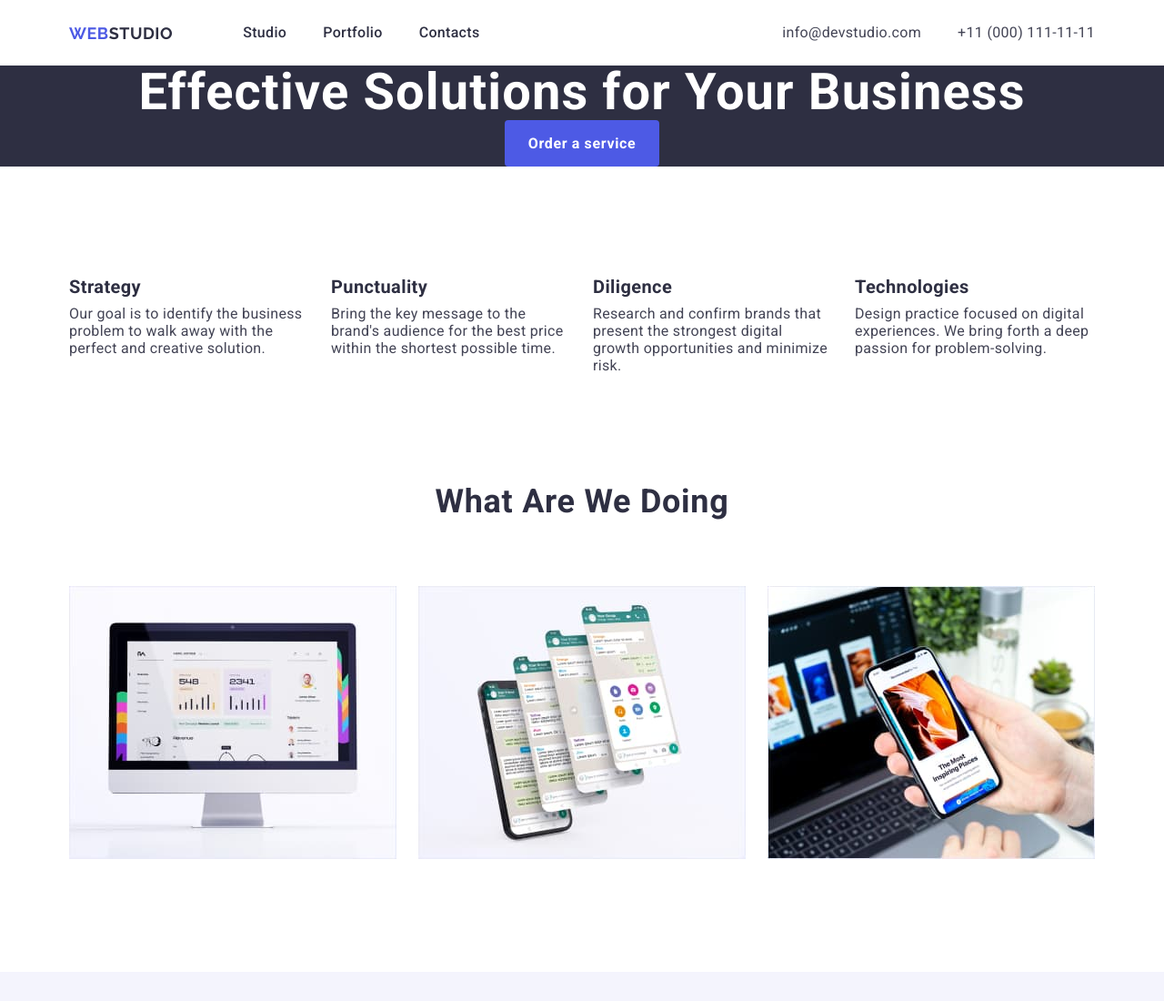
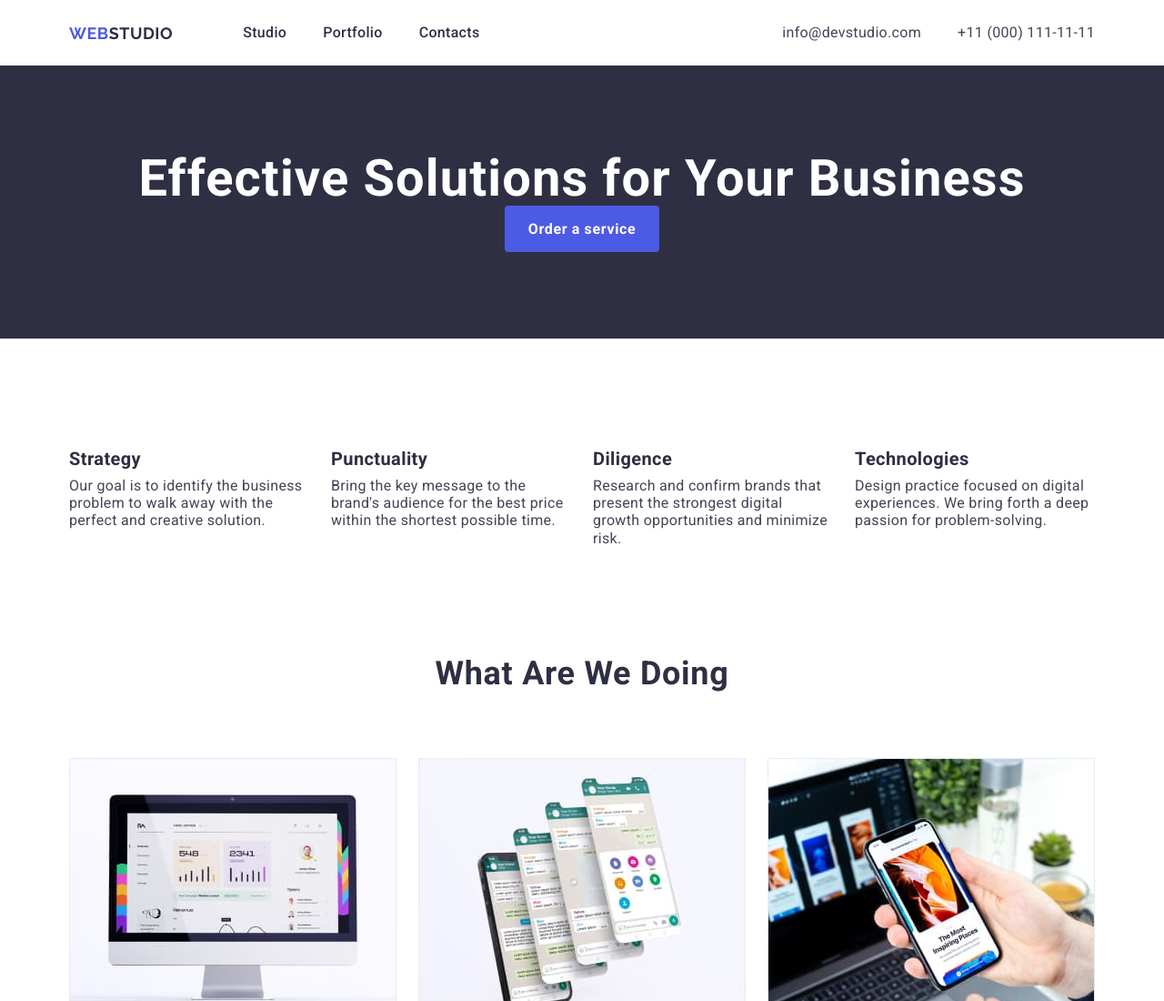
Before and after one commit to AndriiZlt/goit-markup-hw-03, a plain HTML site: page index.html in a window 1280 px wide. Shown: the top 1100 px of the page at 91% size. Drawn offline with nearby package versions, Linux system fonts and the light colour scheme.

Commit message:
Update style.css

```diff
--- a/css/style.css
+++ b/css/style.css
@@ -158,8 +158,10 @@ img- {
 
 /* Hero */
 .hero {
+  height: 300px;
   display: flex;
   flex-direction: column;
+  justify-content: center;
   align-items: center;
   background-color: var(--hero-background);
   text-align: center;
@@ -167,24 +169,17 @@ img- {
 }
 
 .hero h1 {
-  position: relative;
-  top: 40%;
   background-color: var(--hero-background);
   color: var(--h1-color);
   font-weight: 700;
   font-size: 56px;
   line-height: 1.07;
   letter-spacing: 0.02em;
-  text-align: center;
 }
 
 /* Кнопка на Studio */
 
 .btn-studio {
-  position: relative;
-  top: 50%;
-  margin-top: -0.625em;
-  margin-top: 0px;
   width: 170px;
   height: 51px;
   border-radius: 4px;
```
